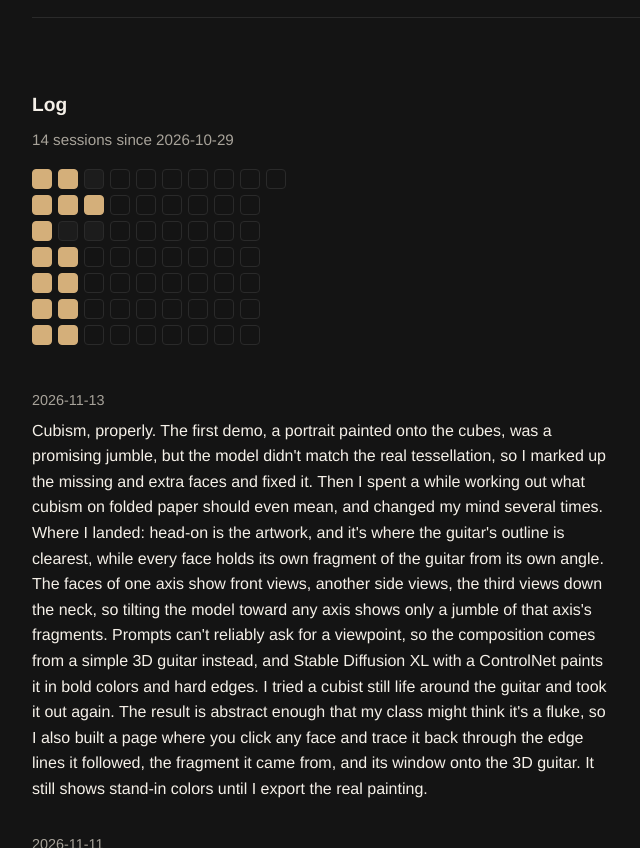
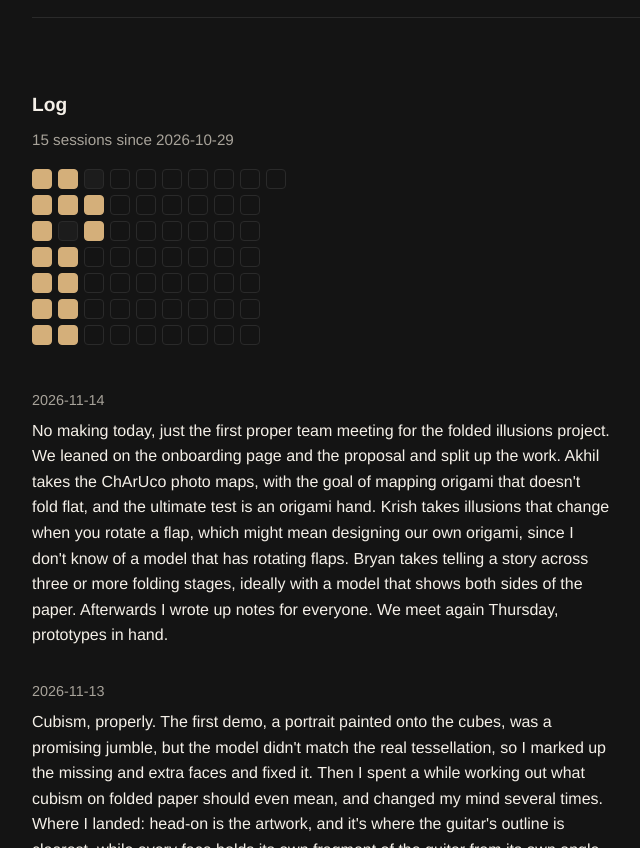
Before and after one commit to rath-hy/puthyrathy-dot-com, a plain HTML site: page doodles/index.html in a window 1280 px wide. Shown: the part 485-1333 px from the top of the page, without its empty margins (82-722 px from the left). Drawn offline with Linux system fonts and the light colour scheme.

Commit message:
Doodles log: Nov 14 team meeting
Co-Authored-By: Claude Opus 5.5 <noreply@anthropic.com>

```diff
--- a/doodles/index.html
+++ b/doodles/index.html
@@ -284,6 +284,10 @@
       date: '2026-11-13',
       text: "Cubism, properly. The first demo, a portrait painted onto the cubes, was a promising jumble, but the model didn't match the real tessellation, so I marked up the missing and extra faces and fixed it. Then I spent a while working out what cubism on folded paper should even mean, and changed my mind several times. Where I landed: head-on is the artwork, and it's where the guitar's outline is clearest, while every face holds its own fragment of the guitar from its own angle. The faces of one axis show front views, another side views, the third views down the neck, so tilting the model toward any axis shows only a jumble of that axis's fragments. Prompts can't reliably ask for a viewpoint, so the composition comes from a simple 3D guitar instead, and Stable Diffusion XL with a ControlNet paints it in bold colors and hard edges. I tried a cubist still life around the guitar and took it out again. The result is abstract enough that my class might think it's a fluke, so I also built a page where you click any face and trace it back through the edge lines it followed, the fragment it came from, and its window onto the 3D guitar. It still shows stand-in colors until I export the real painting.",
     },
+    {
+      date: '2026-11-14',
+      text: "No making today, just the first proper team meeting for the folded illusions project. We leaned on the onboarding page and the proposal and split up the work. Akhil takes the ChArUco photo maps, with the goal of mapping origami that doesn't fold flat, and the ultimate test is an origami hand. Krish takes illusions that change when you rotate a flap, which might mean designing our own origami, since I don't know of a model that has rotating flaps. Bryan takes telling a story across three or more folding stages, ideally with a model that shows both sides of the paper. Afterwards I wrote up notes for everyone. We meet again Thursday, prototypes in hand.",
+    },
   ];
 
   const ymd = (d) => `${d.getFullYear()}-${String(d.getMonth() + 1).padStart(2, '0')}-${String(d.getDate()).padStart(2, '0')}`;
```
